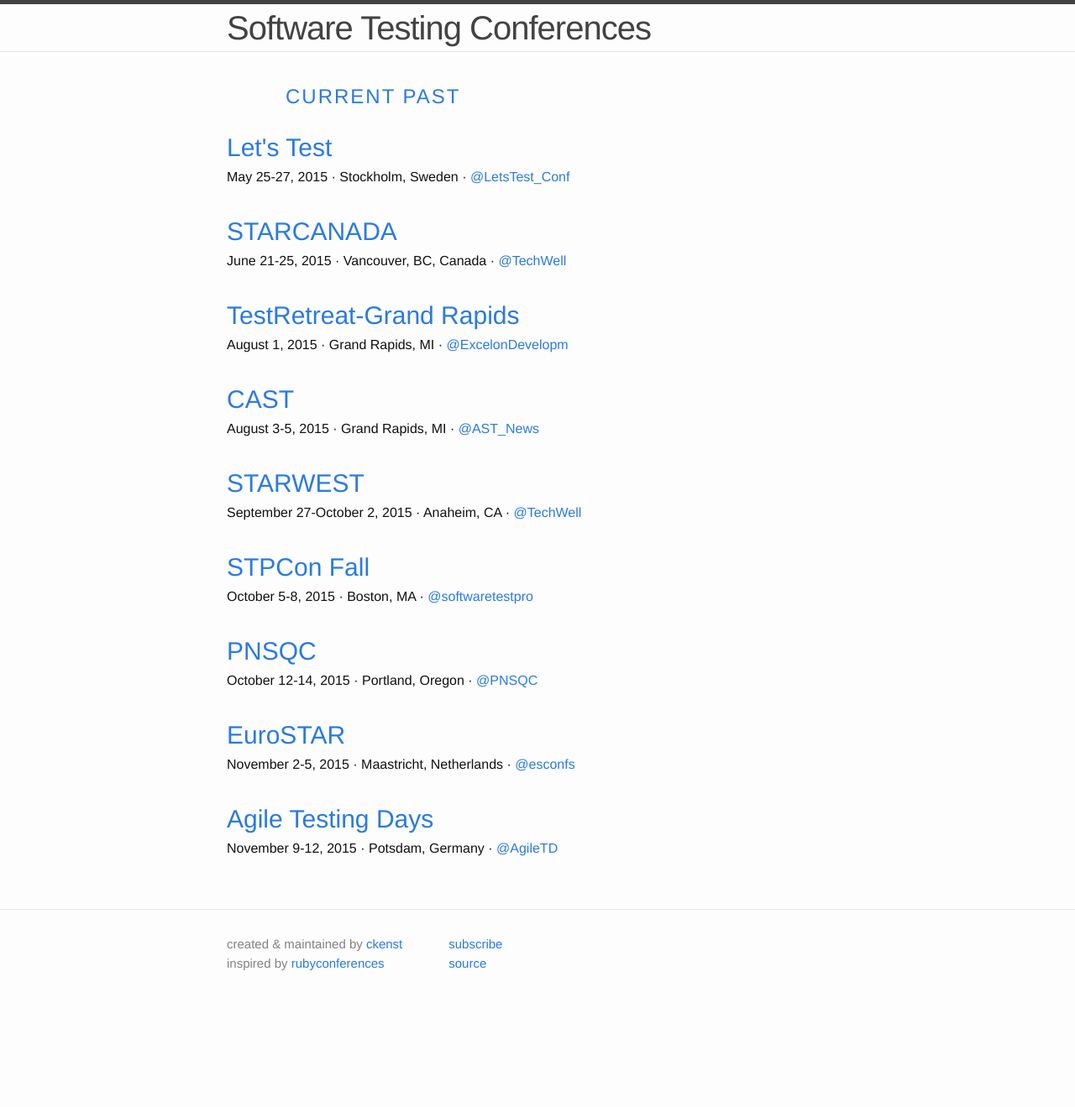
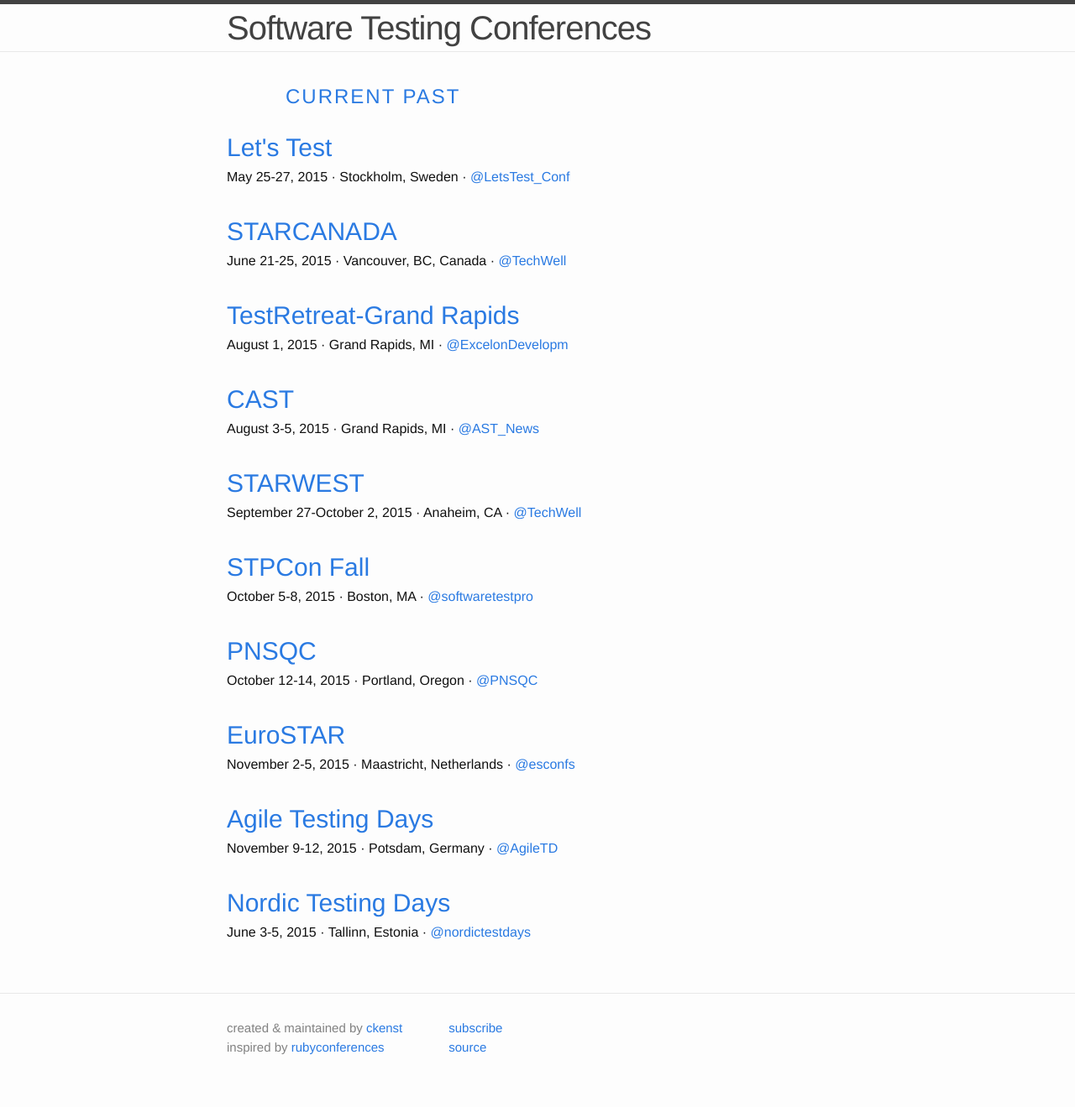
Before and after one commit to TestingConferences/testingconferences.github.io, a Jekyll site: the page built from index.html, in a window 1280 px wide. Shown: the whole page at 84% size. Built offline with Jekyll 4.4.1, drawn with Linux system fonts in a browser that asks for light colours; before the commit the page ends 1219 px from its top, so only the background shows below that.

Commit message:
Update current.yml
Added Nordic Testing Days

```diff
--- a/_data/current.yml
+++ b/_data/current.yml
@@ -61,3 +61,10 @@
   dates: "November 9-12, 2015"
   url: http://www.agiletestingdays.com/
   twitter: AgileTD
+
+- name: Nordic Testing Days
+  location: Tallinn, Estonia
+  dates: "June 3-5, 2015"
+  url: http://nordictestingdays.eu/
+  twitter: nordictestdays
+  reg_phrase: Registration is open
```
